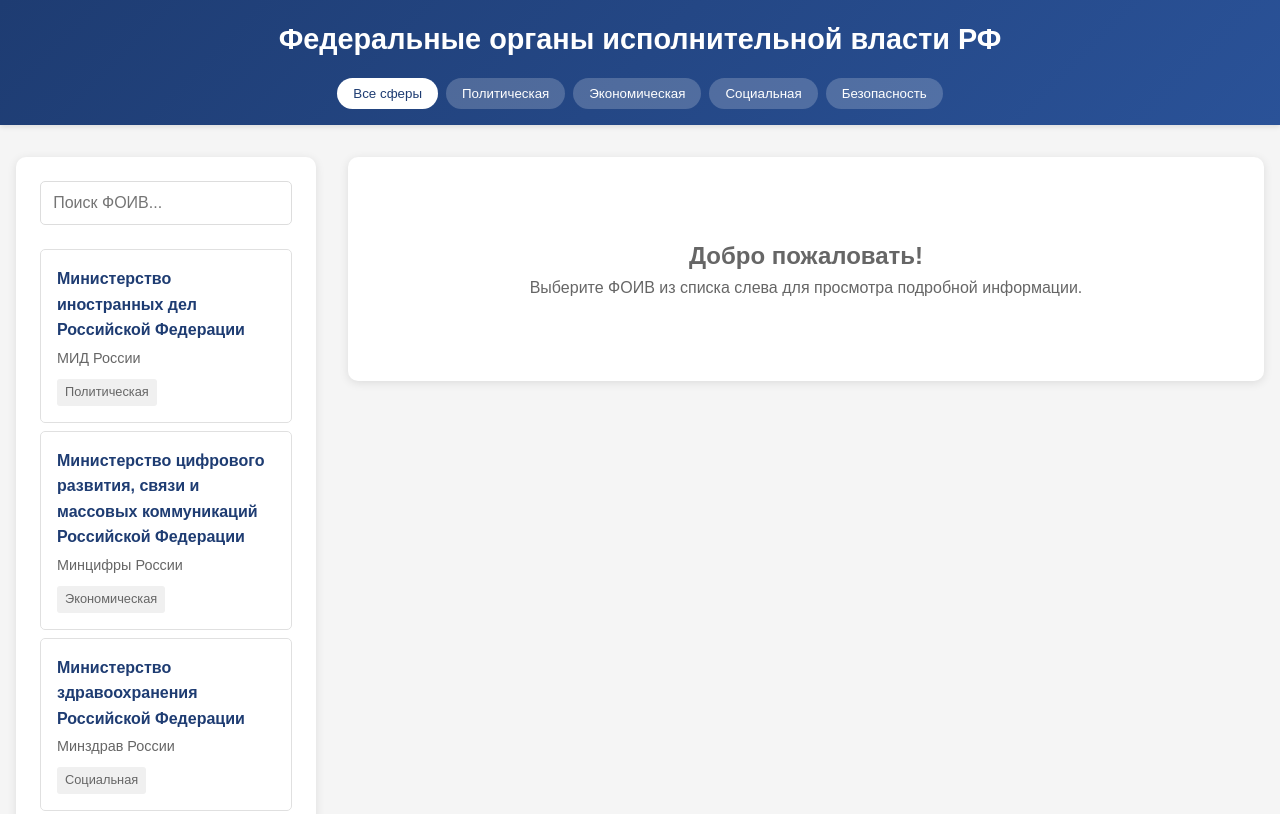
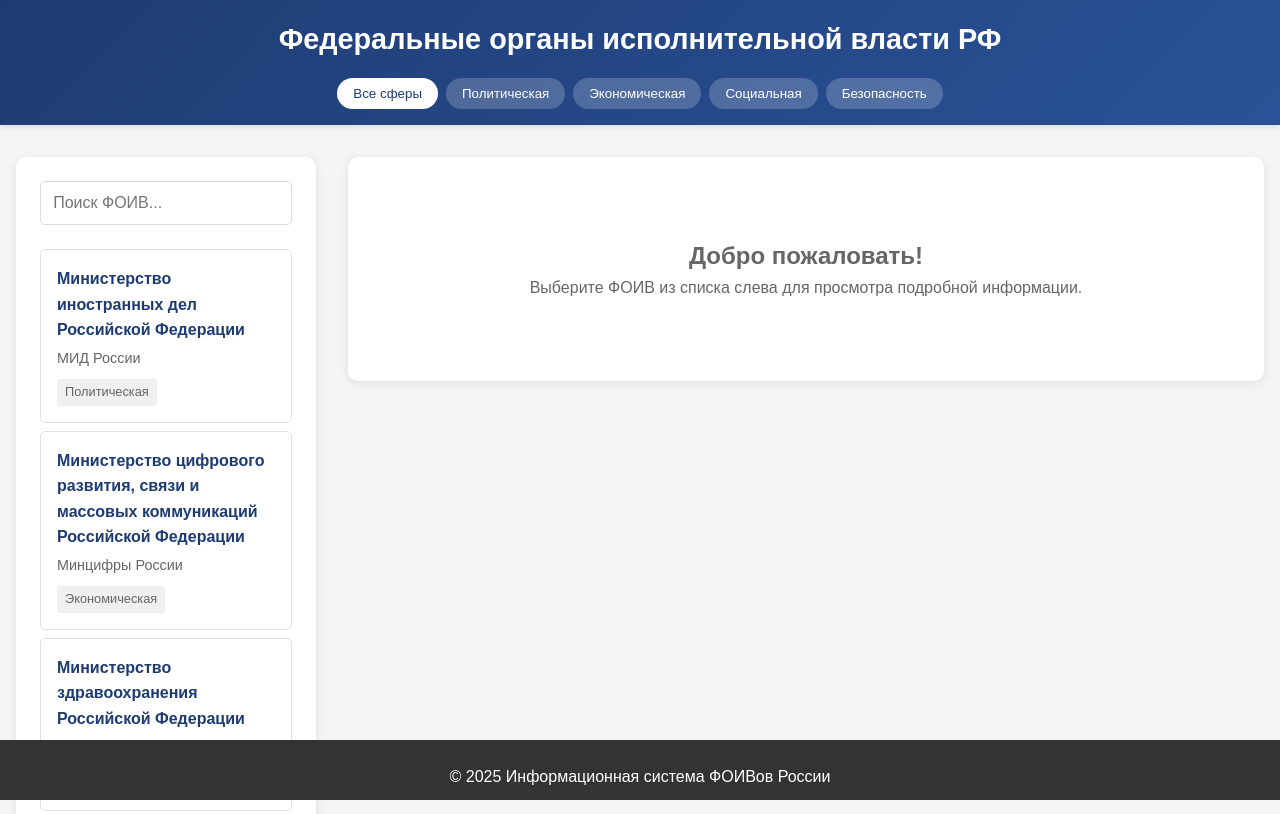
Before and after one commit to El-Kh01/foiv-website, a plain HTML site: page index.html in a window 1280 px wide. Shown: the top 814 px of the page. Drawn offline with Linux system fonts and the light colour scheme.

Commit message:
Update index.html

```diff
--- a/index.html
+++ b/index.html
@@ -5,6 +5,35 @@
     <meta name="viewport" content="width=device-width, initial-scale=1.0">
     <title>ФОИВы России - Информационная система</title>
     <link rel="stylesheet" href="styles/style.css">
+    <style>
+        /* Дополнительные стили для гарантированного решения проблемы */
+        body {
+            position: relative;
+            min-height: 100vh;
+            padding-bottom: 60px; /* Зарезервируем место для футера */
+        }
+
+        footer {
+            position: absolute;
+            bottom: 0;
+            left: 0;
+            right: 0;
+            height: 60px;
+            background: #333;
+            color: white;
+            text-align: center;
+            padding: 1.5rem 0;
+            z-index: 1000;
+        }
+
+        .foiv-content {
+            margin-bottom: 80px; /* Увеличиваем отступ снизу */
+        }
+
+        .sections-container {
+            padding-bottom: 100px; /* Значительно увеличиваем отступ */
+        }
+    </style>
 </head>
 <body>
     <header>
```
